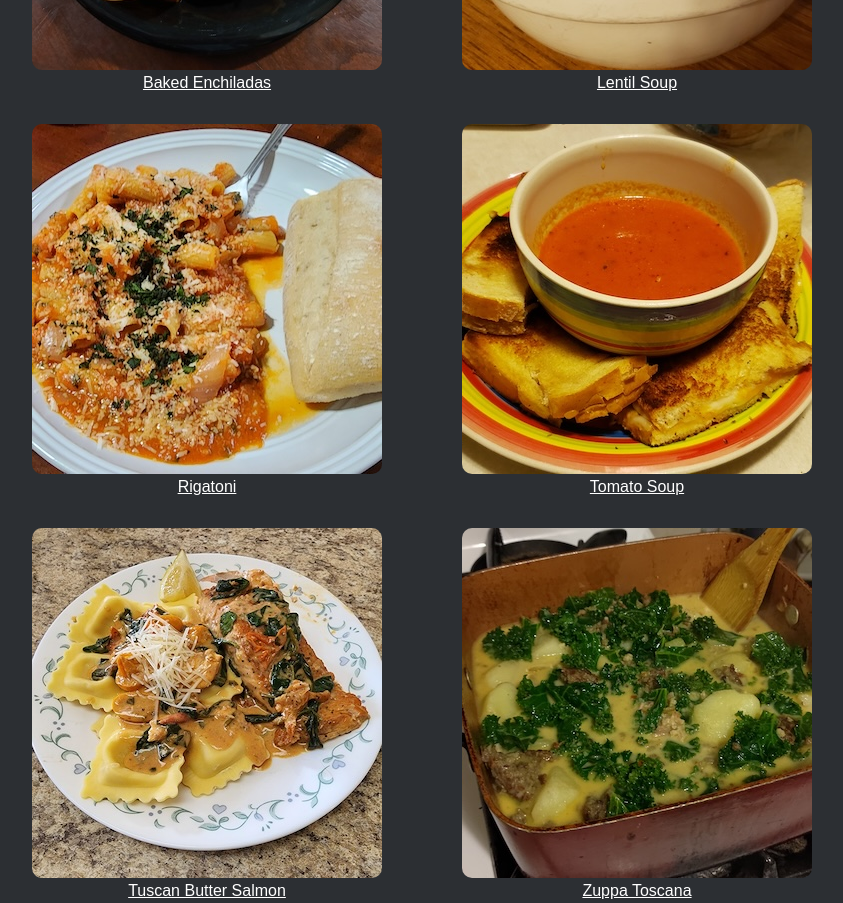
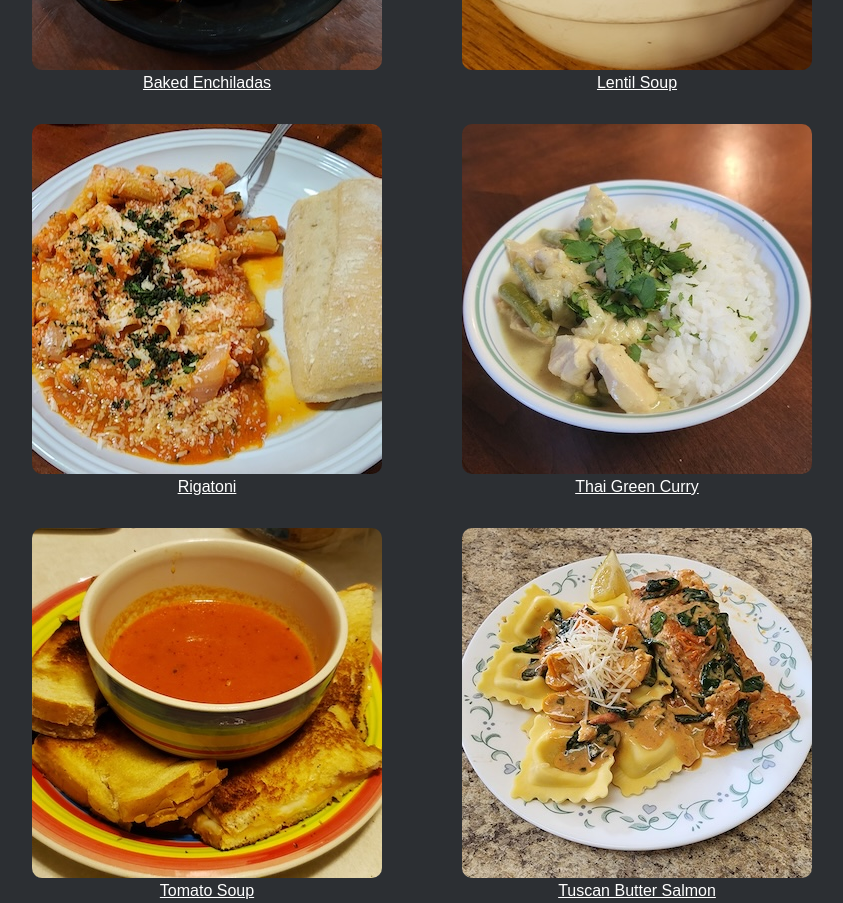
Before and after one commit to paigedotgay/the-cookbook, a plain HTML site: page index.html in a window 1280 px wide. Shown: the part 440-1343 px from the top of the page, without its empty margins (218-1061 px from the left). Drawn offline with Linux system fonts and the light colour scheme.

Commit message:
added curry recipe

```diff
--- a/index.html
+++ b/index.html
@@ -42,6 +42,13 @@
         </figure>
 
         <figure>
+            <a href="./thai-green-curry/">
+                <img src="./img/thai-green-curry.jpg" alt="thai green curry">
+                <figcaption>Thai Green Curry</figcaption>
+            </a>
+        </figure>
+
+        <figure>
             <a href="./tomato-soup/">
                 <img src="./img/tomato-soup.jpg" alt="tomato soup">
                 <figcaption>Tomato Soup</figcaption>
```
Also changed, not shown: img/thai-green-curry.jpg (added), 1 other file.
